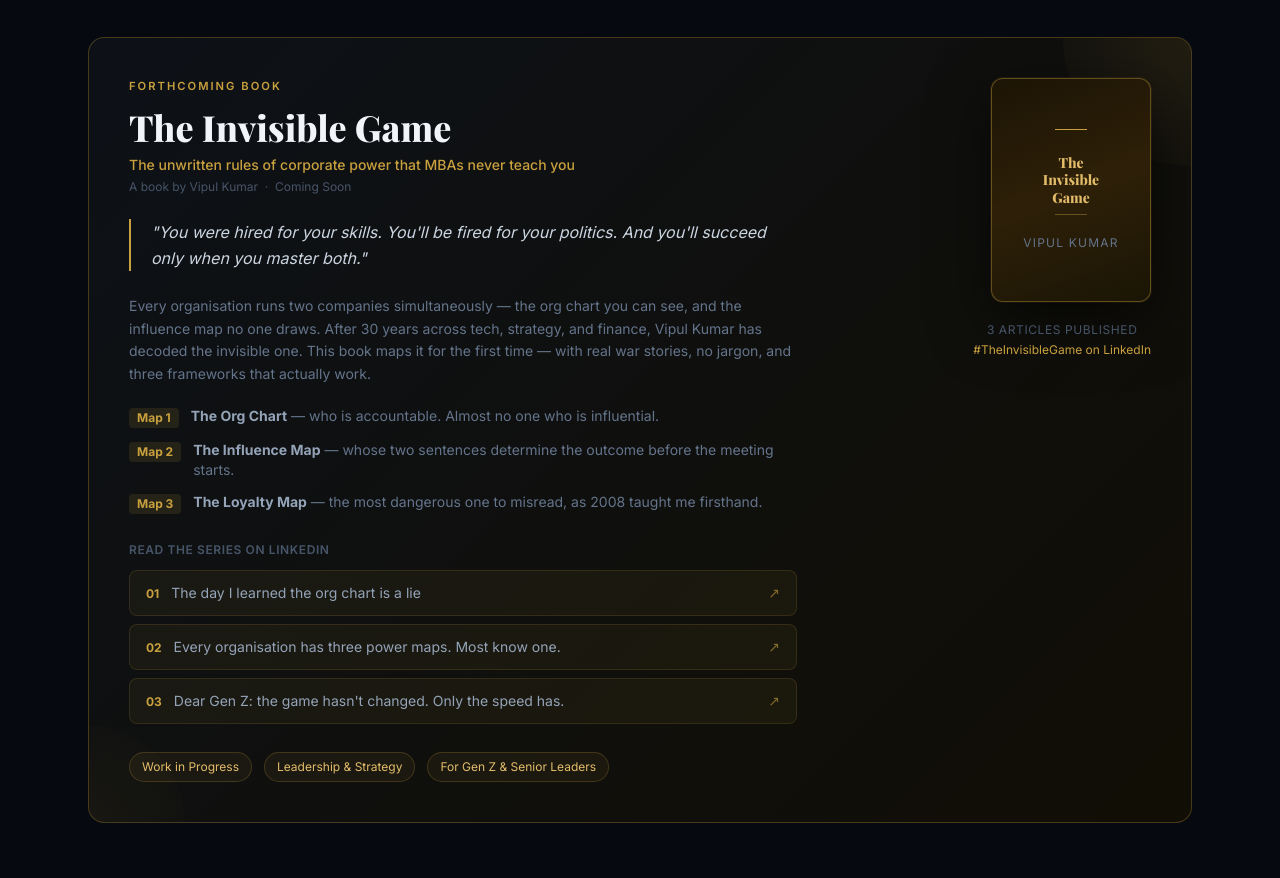
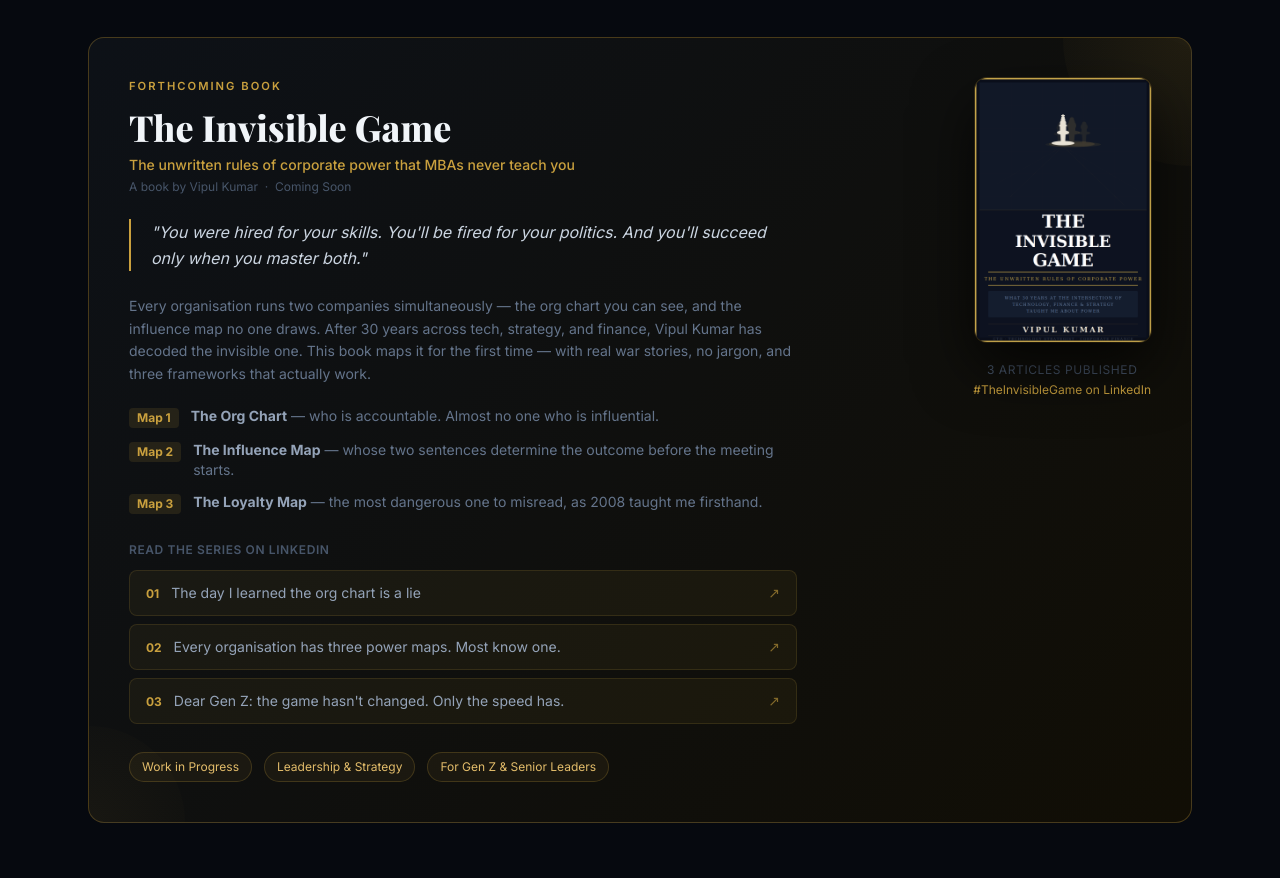
Before and after one commit to vipul9811kumar/vipul9811kumar.github.io, a plain HTML site: page index.html in a window 1280 px wide. Shown: the part 6515-7393 px from the top of the page. Drawn offline with nearby package versions, Linux system fonts and the light colour scheme.

Commit message:
Add real book cover image

```diff
--- a/index.html
+++ b/index.html
@@ -818,14 +818,14 @@
 
             <div class="flex flex-col items-center md:items-end gap-5">
                 <!-- Book cover -->
-                <div class="w-40 h-56 rounded-xl flex flex-col items-center justify-center text-center shadow-2xl"
-                     style="background:linear-gradient(160deg, #1c1405, #2e2008, #1a1505);
-                            border:1px solid rgba(201,160,62,0.4);
-                            box-shadow: 0 20px 60px rgba(0,0,0,0.6), 0 0 0 1px rgba(201,160,62,0.1);">
-                    <div class="w-8 h-px mb-6" style="background:var(--gold);"></div>
-                    <p class="serif text-sm font-black px-4 leading-tight mb-2" style="color:#e2bc6a;">The<br>Invisible<br>Game</p>
-                    <div class="w-8 h-px mb-5" style="background:rgba(201,160,62,0.4);"></div>
-                    <p class="text-xs tracking-widest uppercase" style="color:#64748b;">Vipul Kumar</p>
+                <div class="relative group">
+                    <img src="invisible_game_cover_vipul_kumar.png" alt="The Invisible Game — Vipul Kumar"
+                         class="w-44 rounded-xl object-cover"
+                         style="box-shadow: 0 25px 60px rgba(0,0,0,0.7), 0 0 0 1px rgba(201,160,62,0.25);
+                                transition: transform 0.3s ease, box-shadow 0.3s ease;"
+                         onmouseover="this.style.transform='scale(1.03) translateY(-4px)';this.style.boxShadow='0 35px 70px rgba(0,0,0,0.8), 0 0 0 1px rgba(201,160,62,0.4)'"
+                         onmouseout="this.style.transform='scale(1) translateY(0)';this.style.boxShadow='0 25px 60px rgba(0,0,0,0.7), 0 0 0 1px rgba(201,160,62,0.25)'"
+                    >
                 </div>
                 <!-- Teaser stat -->
                 <a href="https://www.linkedin.com/in/vipulk" target="_blank" rel="noopener" class="text-center hover:opacity-80 transition-opacity">
```
Also changed, not shown: invisible_game_cover_vipul_kumar.png (added).
